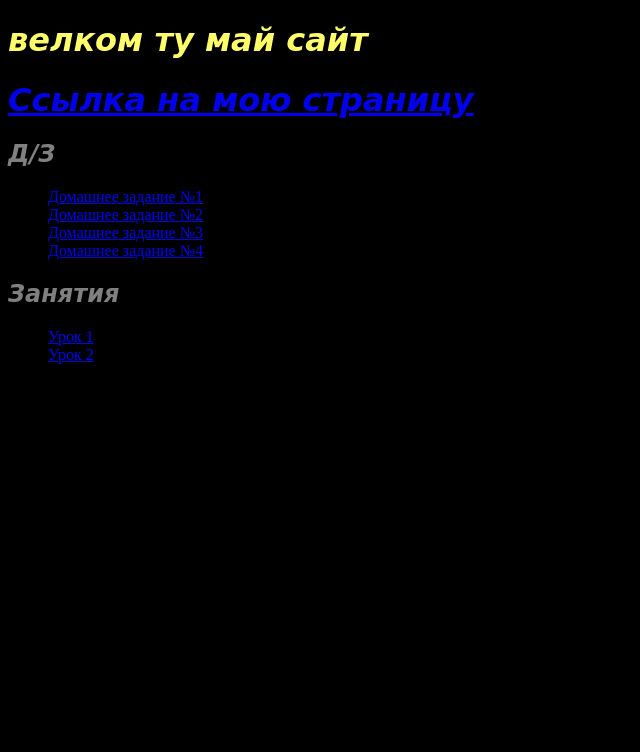
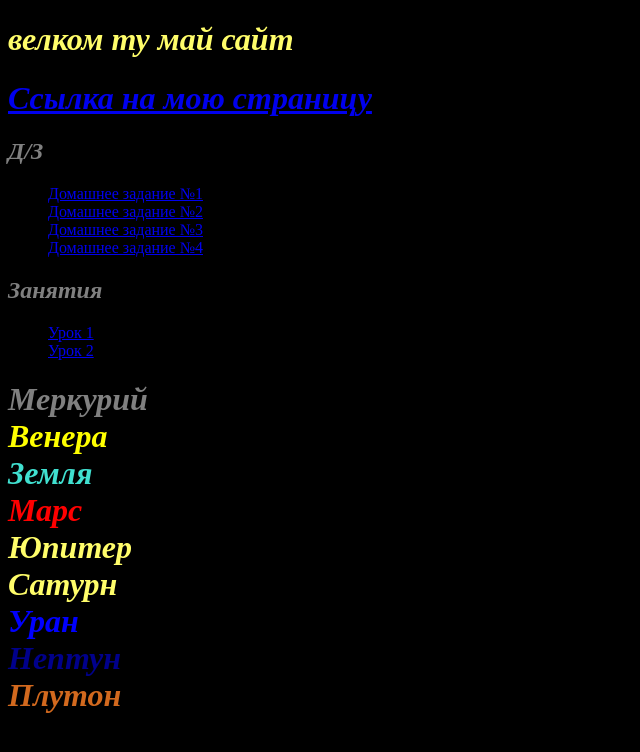
Before and after one commit to Glazanaasteroidi/Glazanaasteroidi.github.io, a plain HTML site: page index.html in a window 1280 px wide. Shown: the whole page, without its empty margins (0-640 px from the left). Drawn offline with Linux system fonts and the light colour scheme.

Commit message:
Add files via upload

```diff
--- a/index.html
+++ b/index.html
@@ -12,14 +12,33 @@
         h1 {
             color:rgb(255, 253, 106);
             background-color: black;
-            font-family: cursive;
-            font-style:italic
+            font-style: italic;
         }
         h2 {
             color: gray;
             background-color: black;
-            font-family: cursive;
             font-style: italic;
+        }
+        .first-element {
+            color: gray;
+        }
+        .second-element {
+            color: yellow;
+        }
+        .third-element {
+            color: turquoise;
+        }
+        .fourth-element {
+            color: red;
+        }
+        .seventh-element {
+            color: blue;
+        }
+        .eight-element {
+            color: darkblue;
+        }
+        .nine-element {
+            color: chocolate;
         }
     </style>
 </head>
@@ -52,5 +71,16 @@
             <a href="about_me.html">Урок 2</a>
         </li>
     </ol>
+    <h1>
+        <div class="first-element">Меркурий</div>
+        <div class="second-element">Венера</div>
+        <div class="third-element">Земля</div>
+        <div class="fourth-element">Марс</div>
+        <div class="fifth-element">Юпитер</div>
+        <div class="sixth-element">Сатурн</div>
+        <div class="seventh-element">Уран</div>
+        <div class="eight-element">Нептун</div>
+        <div class="nine-element">Плутон</div>
+    </h1>
 </body>
 </html>
```
